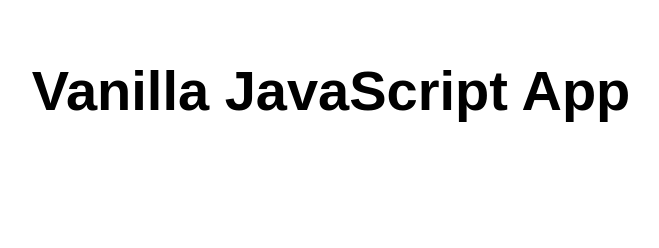
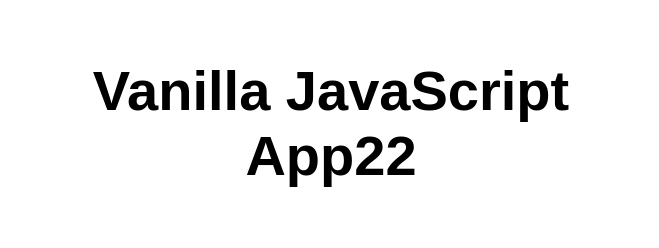
Before and after one commit to liviubercea/my-first-static-web-app, a website: page src/index.html in a window 1280 px wide. Shown: the whole page, without its empty margins (309-968 px from the left). Drawn offline with Linux system fonts and the light colour scheme.

Commit message:
new text Vanilla JavaScript App22 in h1

```diff
--- a/src/index.html
+++ b/src/index.html
@@ -10,7 +10,7 @@
 
 <body>
   <main>
-    <h1>Vanilla JavaScript App</h1>
+    <h1>Vanilla JavaScript App22</h1>
   </main>
 </body>
 
```
